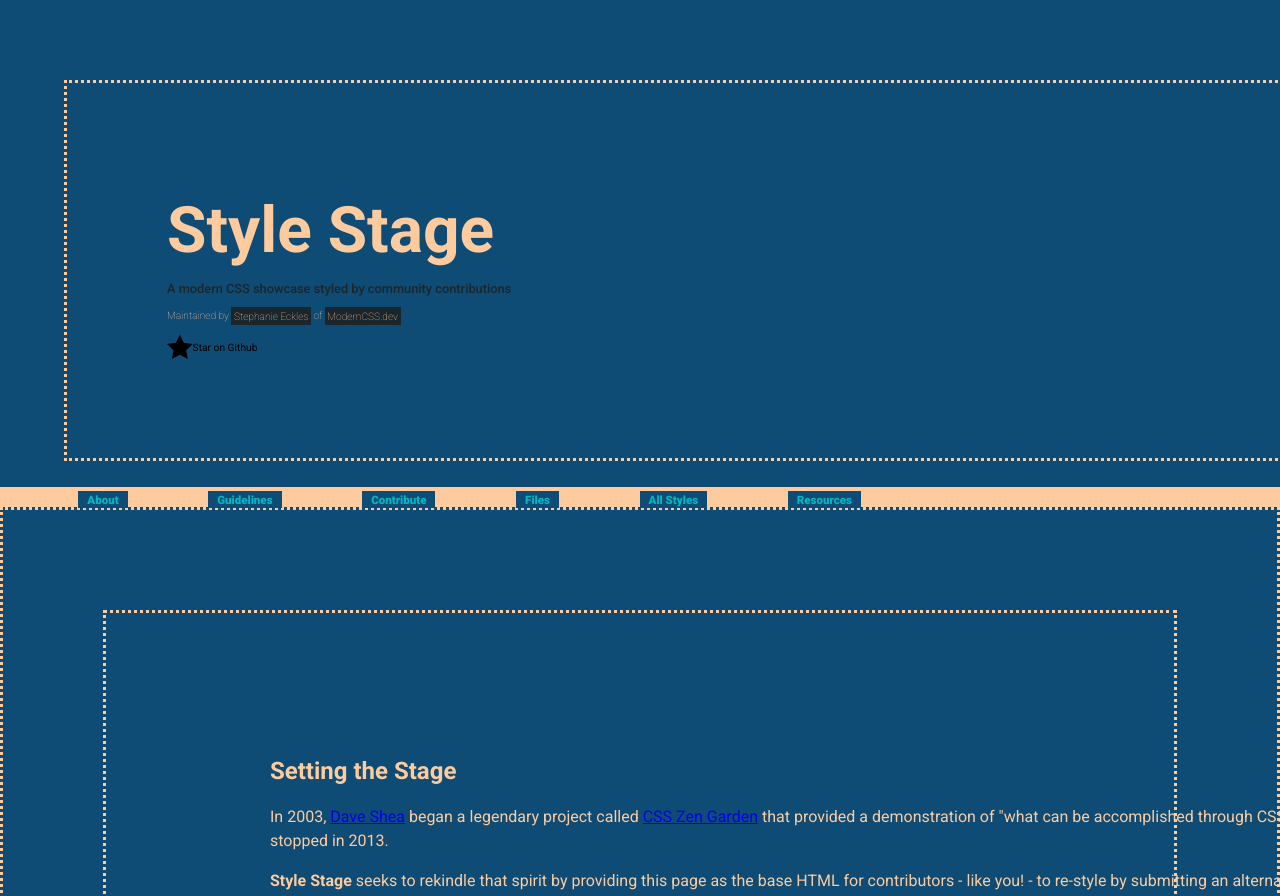
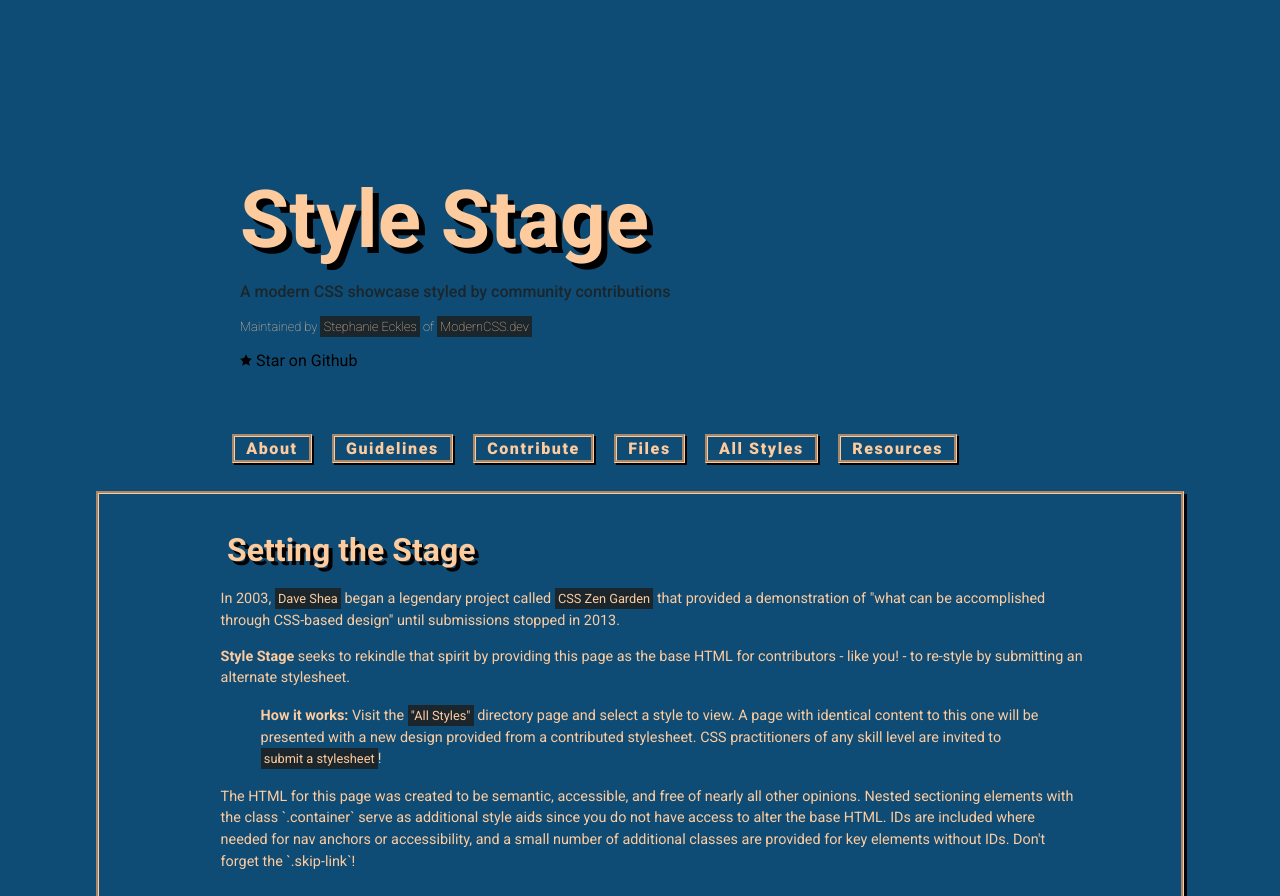
Before and after one commit to Eracom-ID481/style-stage-nfukami, a plain HTML site: page index.html in a window 1280 px wide. Shown: the top 896 px of the page. Drawn offline with Linux system fonts and the light colour scheme.

Commit message:
avancement

```diff
--- a/stylestage.css
+++ b/stylestage.css
@@ -85,66 +85,84 @@ ul {
 
 /*header*/
 header .container {
-    margin-top: 10vh;
-    margin-left: 5vw;
+    padding: 10rem 15rem 3rem 15rem;
+}
+
+header .container h1 {
+    text-shadow: 6px 6px var(--black);
 }
 
 header h1 {
     color: var(--beige);
-    font-size: 5vw;
+    font-size: 5rem;
 }
 
 header h2 {
     color: var(--dark);
-    font-size: 1vw;
+    font-size: 1rem;
     font-weight: 500;
 }
 
 header p {
-    font-size: 0.8vw;
+    font-size: 0.8rem;
     font-weight: 200;
     color: var(--beige);
 }
 
 header p a {
     text-decoration: none;
-    font-size: 0.8vw;
-    padding: 0.2vw;
+    font-size: 0.8rem;
+    padding: 0.2rem;
     color: var(--beige);
     background-color: var(--dark);
 }
 
+header a:hover {
+    color: var(--beige);
+}
+
 .container svg {
-    width: 2vw;
-    float: left;
+    width: 0.75rem;
 }
 
 header .link-github {
     text-decoration: none;
-    font-size: 0.8vw;
+    font-size: 1rem;
     color: var(--black);
 }
 
 /*nav*/
 nav {
-    background-color: var(--beige);
-    height: 2.5vh;
-    width: 100vw;
-    margin-top: 2vw;
+    display: inline;
+    place-items: center;
+}
+
+nav ul {
+    margin-bottom: 30px;
+    margin-left: 12rem;
 }
 
 nav li {
     display: inline;
-    margin: 0vw 3vw 0vw 3vw;
+    margin-right: 1rem;
 }
 
 nav a {
     text-decoration: none;
-    padding: 0.2vh 0.7vw;
-    font-size: 0.9vw;
+    padding: 0.12rem 0.7rem;
+    font-size: 1rem;
     font-weight: 900;
-    color: var(--bluelight);
-    background: var(--bluedark);
+    letter-spacing: 0.1rem;
+    color: var(--beige);
+    border-color: var(--beige);
+    border-style: groove;
+    border-width: medium;
+    box-shadow: 2px 2px var(--black);
+}
+
+nav a:hover {
+    color: var(--bluedark);
+    background-color: var(--beige);
 }
 
 /*main*/
@@ -152,29 +170,71 @@ nav a {
     background-color: var(--bluedark);
 }
 
-.container {
+#main p {
+    color: var(--beige);
+    margin-left: 2vw;
+    font-size: 0.9rem;
+}
+
+#main ul {
+    display: grid;
+    grid-template-columns: 1fr 1fr 1fr 1fr;
+    color: var(--beige);
+}
+
+main .container {
+    padding: 0 6rem;
+}
+
+#main a {
+    text-decoration: none;
+    font-size: 0.8rem;
+    padding: 0.2rem;
+    color: var(--beige);
+    background-color: var(--dark);
+}
+
+#main a:hover {
+    color: var(--white);
+}
+
+article .container {
     width: 100%;
     background-color: var(--bluedark);
     border-color: var(--beige);
-    border-style: dotted;
+    border-style: groove;
     border-width: medium;
-    padding: 100px;
+    box-shadow: 3px 3px var(--black);
+    padding: 2rem 6rem 2rem 6rem;
+    margin-bottom: 2rem;
 }
 
-#main p {
+#main .container h2 {
+    background-color: var(--bluedark);
+    padding-left: 2rem;
+    font-size: 2rem;
     color: var(--beige);
-    margin-left: 5vw;
-    width: 100vw;
+    text-shadow: 4px 4px var(--black);
 }
 
-#about .container h2 {
+#main .container h3 {
     background-color: var(--bluedark);
-    padding-left: 5vw;
-    padding-top: 5vh;
+    padding-left: 2rem;
+    font-size: 1.5rem;
+    color: var(--beige);
+    text-shadow: 4px 4px var(--black);
+}
+
+#main .section {
+    display: grid;
+    grid-template-columns: 1fr 1fr;
+}
+
+#contribute {
+    display: grid;
+    grid-template-columns: 1fr 1fr;
+}
+
+#contribute ol {
     color: var(--beige);
 }
-
-#main li {
-    display: inline;
-    margin: 0vw 3vw 0vw 3vw;
-}
```
